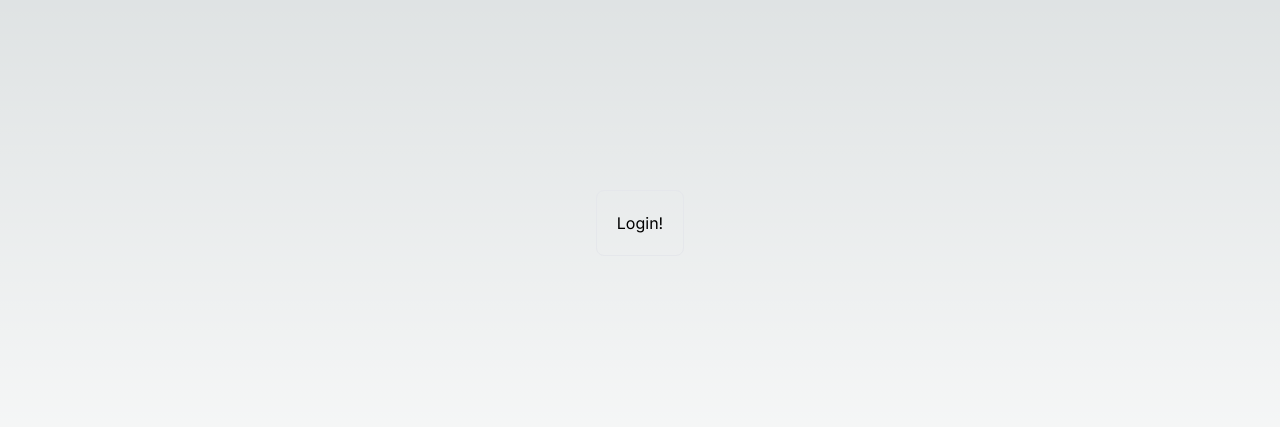
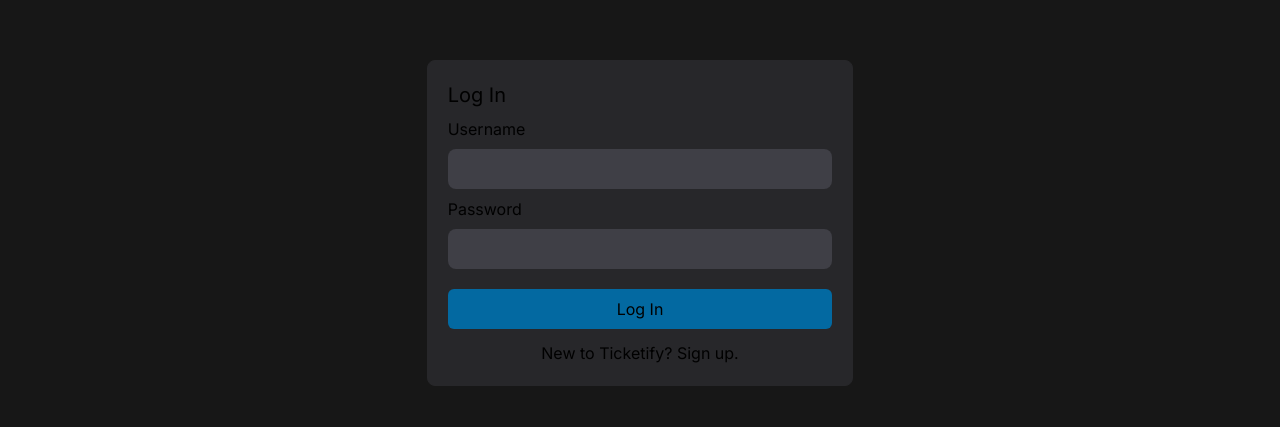
Before and after one commit to Mathiconroy/qr-ticket-app-next-django, a Next.js app in the folder frontend/: page /login in a window 1280 px wide. Shown: the part 177-604 px from the top of the page. Built offline with nearby package versions, Linux system fonts and the light colour scheme.

Commit message:
Add fields to login page

```diff
--- a/frontend/src/app/login/page.tsx
+++ b/frontend/src/app/login/page.tsx
@@ -1,8 +1,16 @@
 export default function Home() {
   return (
-    <div className="h-screen grid grid-cols-1 place-items-center">
-      <div className="p-5 border rounded-lg">
-        Login!
+    <div className="h-screen grid grid-cols-1 place-items-center bg-neutral-900">
+      <div className="p-5 border rounded-lg border-zinc-800 w-1/3 bg-zinc-800">
+        <p className="text-xl">Log In</p>
+        <form>
+          <label htmlFor="username" className="block py-2">Username</label>
+          <input type="text" id="username" className="block py-2 w-full bg-zinc-700 rounded-lg"/>
+          <label htmlFor="password" className="block py-2">Password</label>
+          <input type="password" id="password" className="block py-2 bg-zinc-700 rounded-lg w-full"/>
+          <button type="submit" className="mt-5 p-2 w-full rounded-md bg-sky-700">Log In</button>
+          <p className="pt-3 text-center">New to Ticketify? Sign up.</p>
+        </form>
       </div>
     </div>
   )
--- /dev/null
+++ b/frontend/src/app/page.tsx
@@ -0,0 +1,5 @@
+export default function Home() {
+  return (
+    <p>Hello world!</p>
+  )
+}
```
